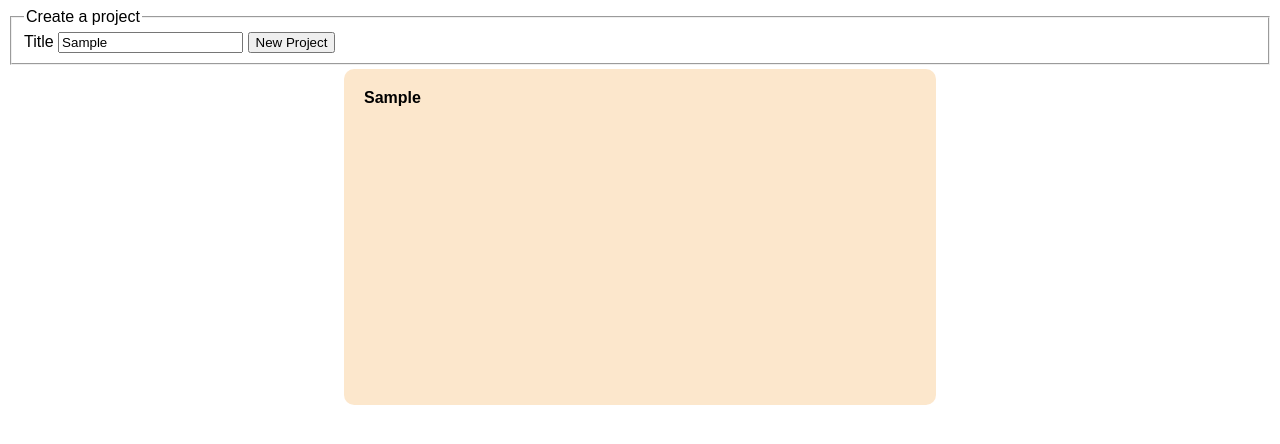
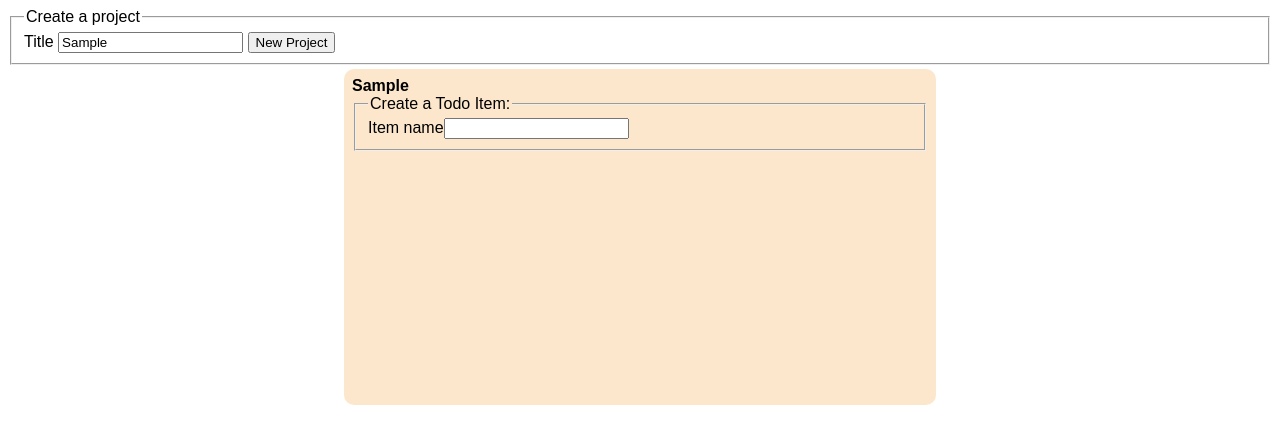
Before and after one commit to gonkergd/odin-todolist, a website built with webpack: page src/template.html in a window 1280 px wide. Both pictures are taken after typing "Sample" into the empty fields and a click on the button "New Project". Built offline with nearby package versions, Linux system fonts and the light colour scheme.

Commit message:
Added an item creator template for a todo list

```diff
--- a/src/index.js
+++ b/src/index.js
@@ -4,6 +4,30 @@ import "./styles.css";
 const newProject = document.querySelector("form");
 const projectList = document.querySelector(".projects");
 let projects = [];
+
+function todoItemCreator() {
+    const makeTodoItem = document.createElement("form");
+    const fieldset = document.createElement("fieldset");
+    const legend = document.createElement("legend");
+    makeTodoItem.appendChild(fieldset);
+    fieldset.appendChild(legend);
+    legend.textContent = "Create a Todo Item: ";
+    formInput(fieldset, "Item name", "item-name", "text");
+    return makeTodoItem;
+}
+
+function formInput(fieldset, name, htmlName, type) {
+    const label = document.createElement("label");
+    label.htmlFor = htmlName;
+    const input = document.createElement("input");
+    label.textContent = name;
+    input.id = htmlName;
+    input.type = type;
+    input.name = htmlName;
+    input.required = true;
+    fieldset.appendChild(label);
+    fieldset.appendChild(input);
+}
 
 newProject.addEventListener("submit", (e) => {
     e.preventDefault();
@@ -12,8 +36,13 @@ newProject.addEventListener("submit", (e) => {
     const projectTitle = document.createElement("div");
     projectTitle.className = "title";
     projectTitle.textContent = formData.get("title");
+    // const projectTitle2 = document.createElement("div");
+    // projectTitle.className = "title";
+    // projectTitle2.textContent = formData.get("title");
     projectDiv.style.backgroundColor = "rgba(" + Math.random() * 255 + ", " + Math.random() * 255 + ", " + Math.random() * 255 + ", 0.2)";
     let todoList = new TodoList(projectDiv);
     projectList.appendChild(projectDiv);
     projectDiv.appendChild(projectTitle);
+    projectDiv.appendChild(todoItemCreator());
+    // projectDiv.appendChild(projectTitle2);
 })
--- a/src/styles.css
+++ b/src/styles.css
@@ -12,12 +12,13 @@ button {
     font-family: sans-serif;
 }
 
-.projects div {
+.projects > div {
     height: 40vh;
     width: 45vw;
     border-radius: 10px;
     margin: 4px;
     padding: 8px;
+    overflow: auto;
 }
 
 .title {
```
